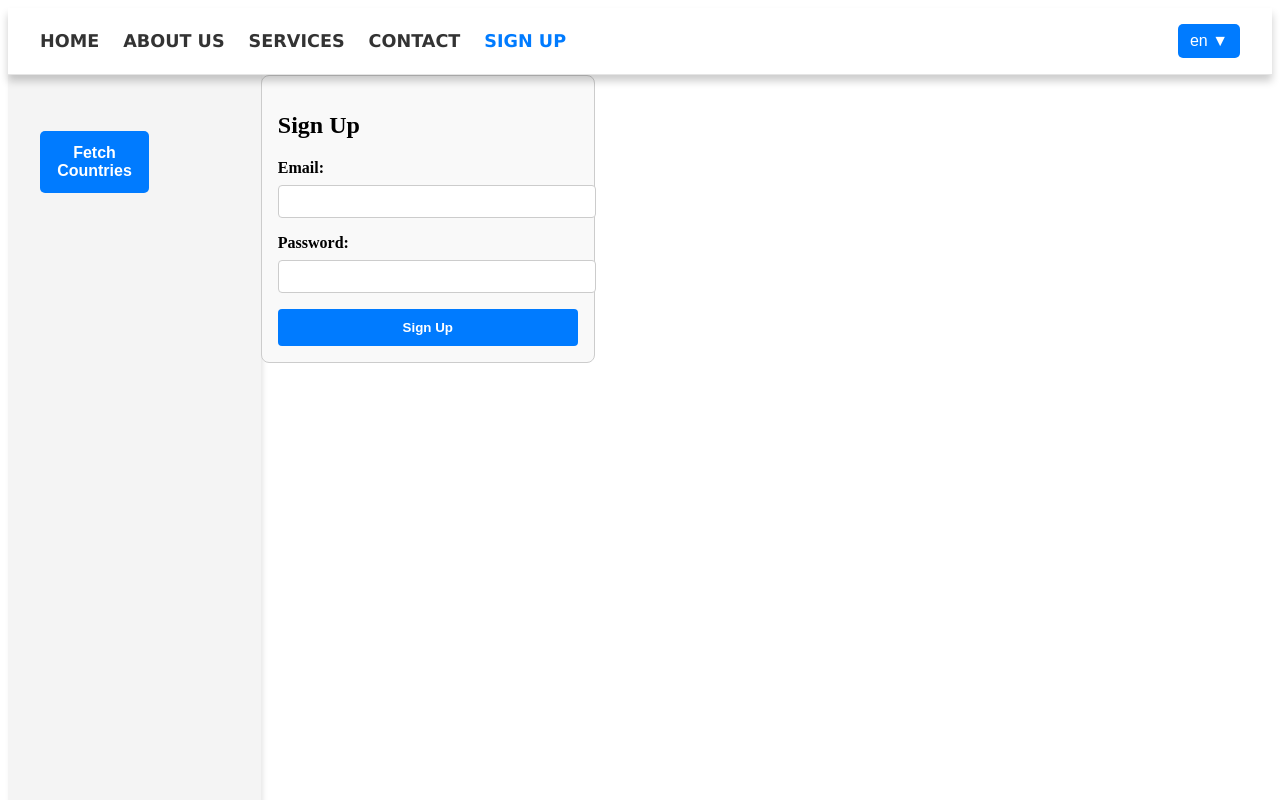
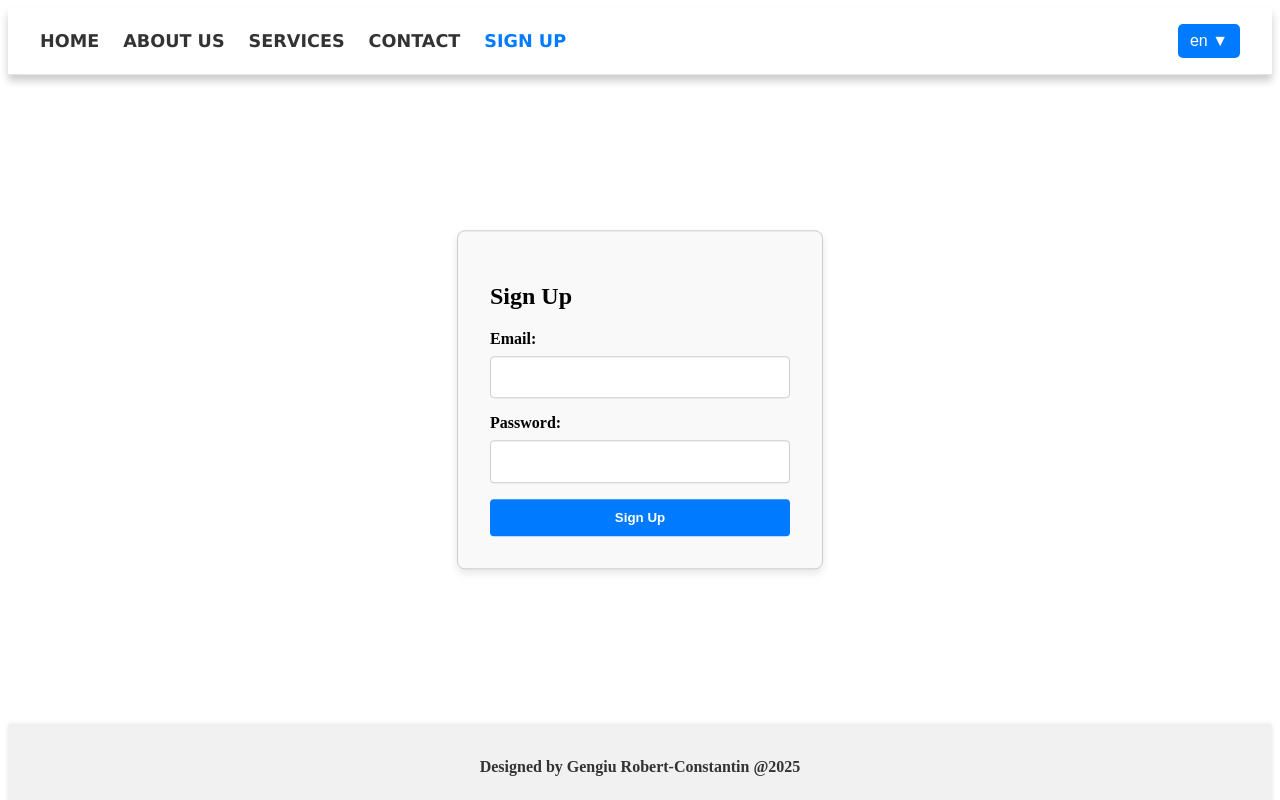
Before and after one commit to GengiuRobert/AngularAppTemplate, an Angular app in the folder app-template-project/: page /signup in a window 1280 px wide. Shown: the top 800 px of the page. Built offline with nearby package versions, Linux system fonts and the light colour scheme.

Commit message:
no sidebar on signup // translated the signup form // css for signup form

```diff
--- a/app-template-project/src/app/app.component.html
+++ b/app-template-project/src/app/app.component.html
@@ -1,7 +1,7 @@
 <div id="app-container">
     <app-navbar ngSkipHydration></app-navbar>
     <div id="content">
-        <app-sidebar ngSkipHydration></app-sidebar>
+        <app-sidebar *ngIf="!isSignUpPage" ngSkipHydration></app-sidebar>
         <router-outlet></router-outlet>
     </div>
     <app-footer ngSkipHydration></app-footer>
--- a/app-template-project/src/app/app.component.ts
+++ b/app-template-project/src/app/app.component.ts
@@ -1,5 +1,6 @@
-import { Component } from '@angular/core';
-import { RouterOutlet } from '@angular/router';
+import { Component, OnInit } from '@angular/core';
+import { NavigationEnd, Router, RouterOutlet } from '@angular/router';
+import { CommonModule, NgIf } from '@angular/common';
 
 
 import { NavbarComponent } from "../components/navbar/navbar.component";
@@ -8,10 +9,22 @@ import { SidebarComponent } from "../components/sidebar/sidebar.component";
 
 @Component({
   selector: 'app-root',
-  imports: [NavbarComponent, FooterComponent, SidebarComponent,RouterOutlet],
+  imports: [NavbarComponent, FooterComponent, SidebarComponent,RouterOutlet,CommonModule,NgIf],
   templateUrl: './app.component.html',
   styleUrl: './app.component.css'
 })
-export class AppComponent {
+export class AppComponent implements OnInit {
   title = 'app-template-project';
+
+  public isSignUpPage = false;
+
+  constructor(private router: Router) {}
+
+  ngOnInit(): void {
+    this.router.events.subscribe(event => {
+      if (event instanceof NavigationEnd) {
+        this.isSignUpPage = event.url === '/signup';
+      }
+    });
+  }
 }
--- a/app-template-project/src/assets/i18n/en.json
+++ b/app-template-project/src/assets/i18n/en.json
@@ -12,5 +12,6 @@
   "Mobile Development": "Mobile Development",
   "Email": "Email",
   "Phone": "Phone",
-  "Fetch Countries": "Fetch Countries"
+  "Fetch Countries": "Fetch Countries",
+  "Password": "Password"
 }
--- a/app-template-project/src/assets/i18n/it.json
+++ b/app-template-project/src/assets/i18n/it.json
@@ -12,5 +12,6 @@
     "Mobile Development": "Sviluppo Mobile",
     "Email": "Email",
     "Phone": "Telefono",
-    "Fetch Countries": "Ottieni Paesi"
+    "Fetch Countries": "Ottieni Paesi",
+    "Password": "Password"
 }
--- a/app-template-project/src/assets/i18n/ro.json
+++ b/app-template-project/src/assets/i18n/ro.json
@@ -12,5 +12,6 @@
   "Mobile Development": "Dezvoltare Mobile",
   "Email": "Email",
   "Phone": "Telefon",
-  "Fetch Countries": "Obține Țări"
+  "Fetch Countries": "Obține Țări",
+  "Password": "Parolă"
 }
--- a/app-template-project/src/components/signup/signup.component.css
+++ b/app-template-project/src/components/signup/signup.component.css
@@ -1,11 +1,16 @@
 .signup-container {
     width: 300px;
-    margin: auto;
-    padding: 1rem;
+    padding: 2rem;
     border: 1px solid #ccc;
     border-radius: 8px;
     background-color: #f9f9f9;
-  }
+
+    position: absolute;
+    top: 50%;
+    left: 50%;
+    transform: translate(-50%, -50%);
+    box-shadow: 0 4px 8px rgba(0, 0, 0, 0.1);
+}
 
   label {
     display: block;
@@ -15,10 +20,11 @@
 
   input {
     width: 100%;
-    padding: 0.5rem;
+    padding: 0.8rem;
     margin-bottom: 1rem;
     border: 1px solid #ccc;
     border-radius: 4px;
+    box-sizing: border-box;
   }
 
   button {
--- a/app-template-project/src/components/signup/signup.component.html
+++ b/app-template-project/src/components/signup/signup.component.html
@@ -1,13 +1,13 @@
 <div class="signup-container">
-    <h2>Sign Up</h2>
+    <h2>{{ translateService.translate('Sign Up') }}</h2>
     <form (submit)="onSignup()">
-      <label>Email:</label>
+      <label>{{ translateService.translate('Email') }}:</label>
       <input type="email" [(ngModel)]="email" name="email" required />
 
-      <label>Password:</label>
+      <label>{{ translateService.translate('Password') }}:</label>
       <input type="password" [(ngModel)]="password" name="password" required />
 
-      <button type="submit">Sign Up</button>
+      <button type="submit">{{ translateService.translate('Sign Up') }}</button>
     </form>
 
     <p *ngIf="message">{{ message }}</p>
```
Also changed, not shown: app-template-project/src/components/signup/signup.component.ts (+4 -3 lines).
